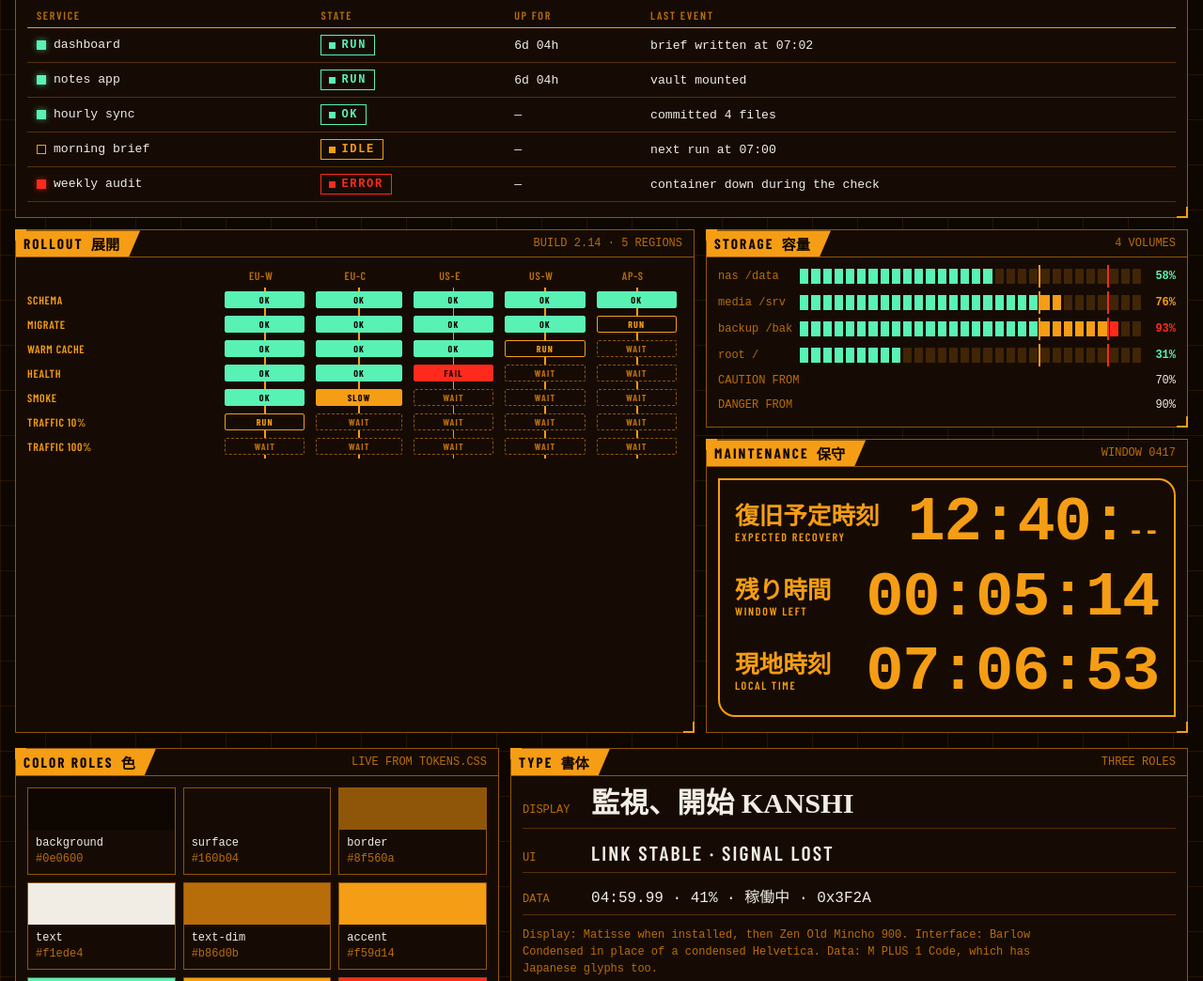
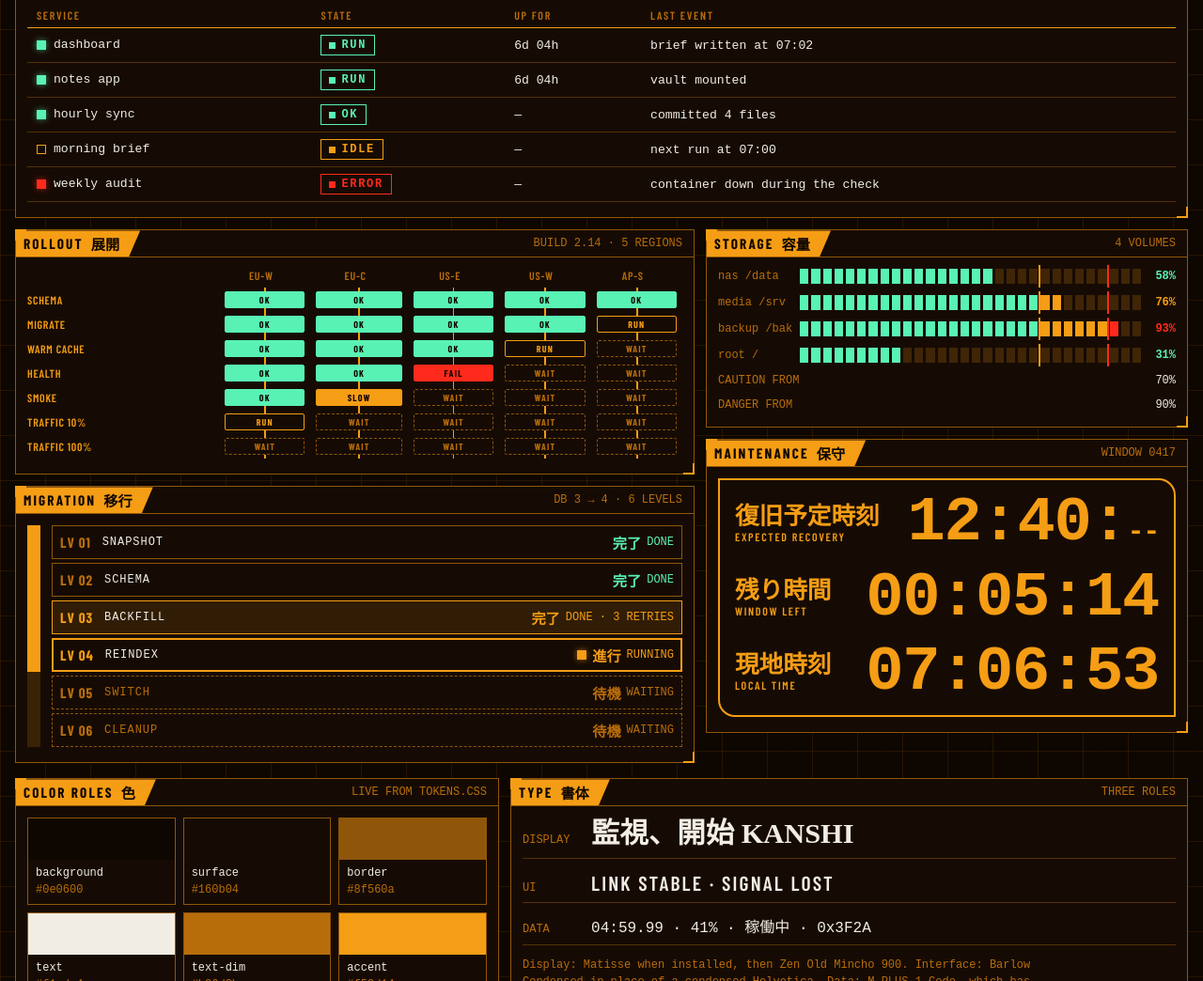
Before and after one commit to Tabrigos/kanshi, a website: page demo/index.html in a window 1280 px wide. Shown: the part 1841-2885 px from the top of the page at 94% size. Drawn offline with nearby package versions, Linux system fonts and the light colour scheme; a web font is replaced by a local one.

Commit message:
Add k-levels, the stages of one sequence beside a shaft
A level with no data-state is in progress and framed twice in the accent,
off waits dashed, and ok, warning and critical are finished, a fault also
filled with its tone, as in the matrix. The shaft is lit down to the level
in progress. The demo shows a migration under the rollout.

```diff
--- a/demo/index.html
+++ b/demo/index.html
@@ -157,7 +157,8 @@
       </div>
     </section>
 
-    <section class="k-panel span-7" aria-labelledby="title-rollout">
+    <div class="span-7 column">
+    <section class="k-panel" aria-labelledby="title-rollout">
       <div class="k-panel-head">
         <h2 class="k-panel-title" id="title-rollout">Rollout <span lang="ja">展開</span></h2>
         <span class="k-panel-meta">BUILD 2.14 · 5 REGIONS</span>
@@ -177,6 +178,24 @@
           </table>
       </div>
     </section>
+
+    <section class="k-panel" aria-labelledby="title-migration">
+      <div class="k-panel-head">
+        <h2 class="k-panel-title" id="title-migration">Migration <span lang="ja">移行</span></h2>
+        <span class="k-panel-meta">DB 3 → 4 · 6 LEVELS</span>
+      </div>
+      <div class="k-panel-body">
+        <ol class="k-levels" aria-label="Migration levels">
+          <li class="k-level" data-state="ok"><span class="k-level-id">LV 01</span><span class="k-level-name">Snapshot</span><span class="k-level-state"><span lang="ja">完了</span> done</span></li>
+          <li class="k-level" data-state="ok"><span class="k-level-id">LV 02</span><span class="k-level-name">Schema</span><span class="k-level-state"><span lang="ja">完了</span> done</span></li>
+          <li class="k-level" data-state="warning"><span class="k-level-id">LV 03</span><span class="k-level-name">Backfill</span><span class="k-level-state"><span lang="ja">完了</span> done · 3 retries</span></li>
+          <li class="k-level" aria-current="step"><span class="k-level-id">LV 04</span><span class="k-level-name">Reindex</span><span class="k-level-state"><span class="k-led k-blink"></span><span lang="ja">進行</span> running</span></li>
+          <li class="k-level" data-state="off"><span class="k-level-id">LV 05</span><span class="k-level-name">Switch</span><span class="k-level-state"><span lang="ja">待機</span> waiting</span></li>
+          <li class="k-level" data-state="off"><span class="k-level-id">LV 06</span><span class="k-level-name">Cleanup</span><span class="k-level-state"><span lang="ja">待機</span> waiting</span></li>
+        </ol>
+      </div>
+    </section>
+    </div>
 
     <div class="span-5 column">
     <section class="k-panel" aria-labelledby="title-storage">
--- a/src/components.css
+++ b/src/components.css
@@ -365,3 +365,42 @@
 .k-matrix [data-state="warning"] .k-matrix-bar { border-color: var(--k-color-warning); background: var(--k-color-warning); color: var(--k-color-on-warning); }
 .k-matrix [data-state="critical"] .k-matrix-bar { border-color: var(--k-color-critical); background: var(--k-color-critical); color: var(--k-color-on-critical); }
 .k-matrix [data-state="off"] .k-matrix-bar { border-style: dashed; border-color: var(--k-color-border); color: var(--k-color-text-dim); }
+
+/* ——— levels: stages in a column beside a shaft, one piece per level, lit
+   for the levels reached. As in the matrix, the shape follows the state: a
+   level with no state is in progress, framed in the accent; `off` waits,
+   dashed; a finished level takes its tone, and a warning or a fault is also
+   filled, so it never reads as the level in progress ——— */
+.k-levels { display: grid; gap: 4px; margin: 0; padding: 0 0 0 26px; list-style: none; }
+.k-level {
+  position: relative;
+  display: grid;
+  grid-template-columns: auto minmax(0, 1fr) auto;
+  align-items: center;
+  gap: var(--k-space-3);
+  padding: 6px var(--k-space-2);
+  border: var(--k-frame-line) solid var(--k-color-accent);
+  box-shadow: inset 0 0 0 var(--k-frame-line) var(--k-color-accent);
+  font-family: var(--k-font-family-data);
+  font-size: var(--k-font-size-caption);
+}
+.k-level[data-state] { box-shadow: none; }
+.k-level::before { content: ""; position: absolute; top: -5px; bottom: -1px; left: -27px; width: 14px; background: var(--k-color-accent); }
+.k-level:first-child::before { top: -1px; }
+.k-level-id { font-family: var(--k-font-family-ui); font-weight: 700; font-size: var(--k-font-size-ui); letter-spacing: 0.06em; color: var(--k-color-accent); }
+.k-level-name { color: var(--k-color-text); text-transform: uppercase; letter-spacing: 0.08em; overflow-wrap: anywhere; }
+.k-level-state { display: inline-flex; align-items: center; gap: 6px; text-transform: uppercase; color: var(--k-color-accent); }
+.k-level-state [lang="ja"] { font-family: var(--k-font-family-display); font-weight: var(--k-font-weight-display); font-size: 0.95rem; }
+.k-level[data-state="ok"] { border-color: var(--k-color-border); }
+.k-level[data-state="ok"] .k-level-id { color: var(--k-color-text-dim); }
+.k-level[data-state="ok"] .k-level-state { color: var(--k-color-ok); }
+.k-level[data-state="warning"] { border-color: var(--k-color-warning); background: color-mix(in srgb, var(--k-color-warning) 12%, transparent); }
+.k-level[data-state="warning"] .k-level-state { color: var(--k-color-warning); }
+.k-level[data-state="critical"] { border-color: var(--k-color-critical); background: color-mix(in srgb, var(--k-color-critical) 12%, transparent); }
+.k-level[data-state="critical"] .k-level-state { color: var(--k-color-critical); }
+.k-level[data-state="critical"]::before { background: var(--k-color-critical); }
+.k-level[data-state="off"] { border-style: dashed; border-color: var(--k-color-border); }
+.k-level[data-state="off"] .k-level-id,
+.k-level[data-state="off"] .k-level-name,
+.k-level[data-state="off"] .k-level-state { color: var(--k-color-text-dim); }
+.k-level[data-state="off"]::before { background: color-mix(in srgb, var(--k-color-border) 30%, transparent); }
```
Also changed, not shown: skills/kanshi/SKILL.md (+3 -2 lines), skills/kanshi/references/api.md (+29 -1 lines), tests/css.test.mjs (+22 -0 lines), CHANGELOG.md.
